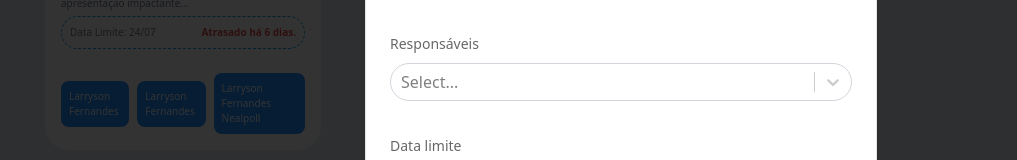
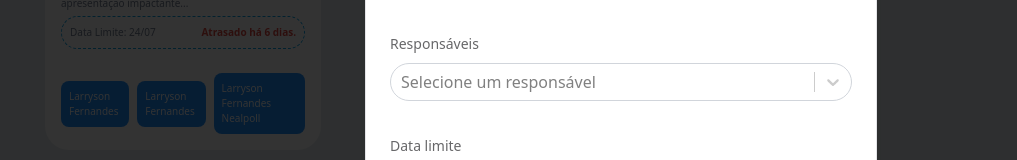
Before and after one commit to eleazar-nascimento/recrutei, a React (Vite) app: page / in a window 1280 px wide. Both pictures are taken after a click on the button "Adicionar tarefa". Shown: the part 402-562 px from the top of the page, without its empty margins (19-1036 px from the left). Built offline with nearby package versions, Linux system fonts and the light colour scheme.

Commit message:
feat: adicona lógica para limitar opções selecionadas.

```diff
--- a/src/components/select-multi.tsx
+++ b/src/components/select-multi.tsx
@@ -1,3 +1,4 @@
+import React from "react";
 import Select, { ActionMeta, MultiValue } from "react-select";
 import makeAnimated from "react-select/animated";
 
@@ -42,18 +43,29 @@ const customStyles = {
 };
 
 export function MultiSelect({ options, onChange, defaultValue }: MultiSelect) {
+  const [selectedOptions, setSelectedOptions] = React.useState<MultiValue<any>>(
+    []
+  );
+
   const animatedComponents = makeAnimated();
 
   return (
     <div className="space-y-2">
       <Select
         id="multi-select"
+        value={selectedOptions}
+        onChange={(e) => {
+          setSelectedOptions(e);
+          onChange(e);
+        }}
         closeMenuOnSelect={false}
         components={animatedComponents}
         isMulti
         options={options}
+        placeholder="Selecione um responsável"
+        isOptionDisabled={() => selectedOptions.length >= 3}
+        noOptionsMessage={() => "Sem mais opções."}
         styles={customStyles}
-        onChange={onChange}
         defaultValue={defaultValue}
       />
     </div>
```
